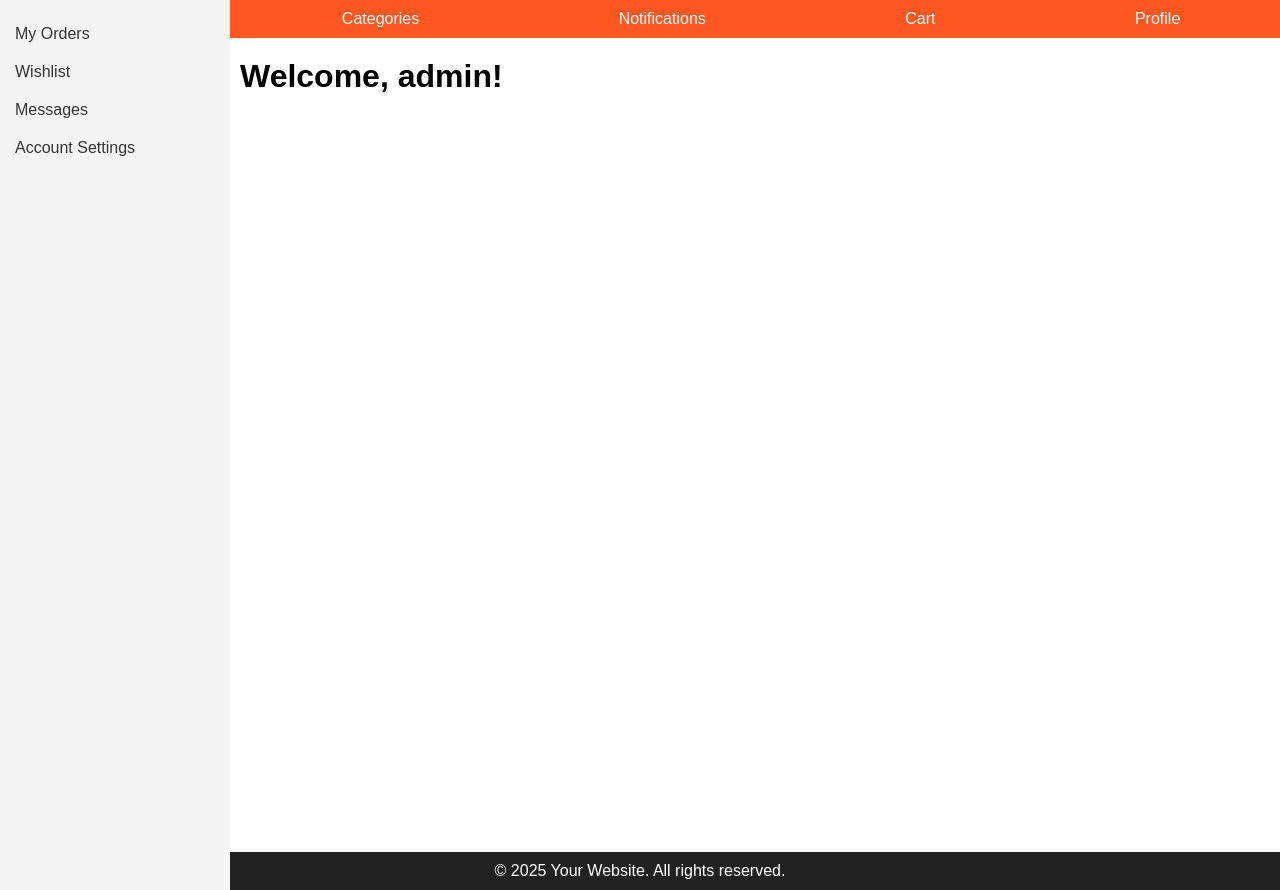
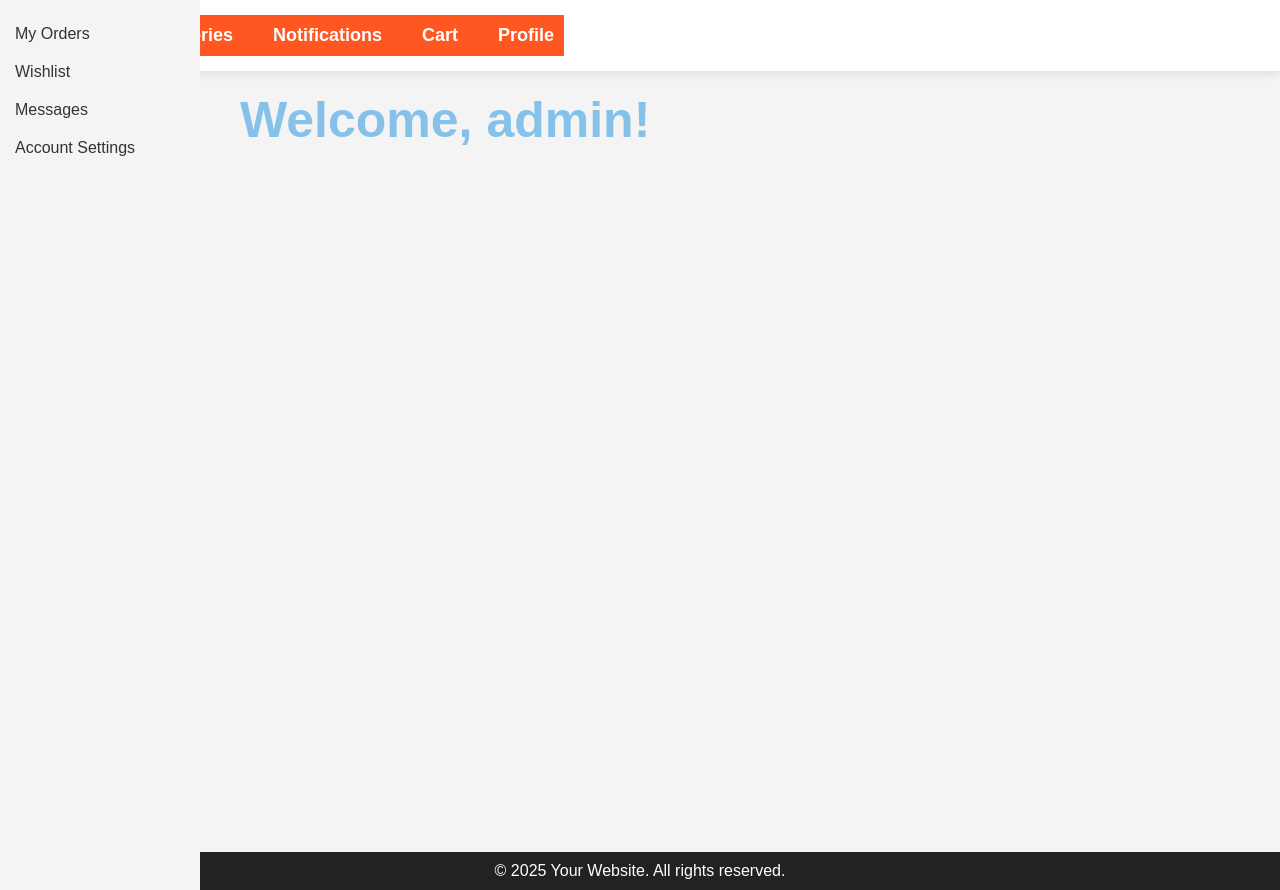
Before and after one commit to chelloraine/Collectibles, a PHP site: page /website/proto2.php in a window 1280 px wide. Run offline with PHP 8.4, Linux system fonts and the light colour scheme; a user stored in the database is signed in; data comes from the database, SQL or seed files in the repository.

Commit message:
Mar 31, 2025, 10:16 PM

```diff
--- a/USERPAGE/proto2.php
+++ b/USERPAGE/proto2.php
@@ -103,6 +103,139 @@ if (isset($_POST['change_password'])) {
     <meta name="viewport" content="width=device-width, initial-scale=1.0">
     <title>My Profile</title>
     <link rel="stylesheet" href="users.css">
+    <style>
+        * {
+            margin: 0;
+            padding: 0;
+            box-sizing: border-box;
+            font-family: Arial, sans-serif;
+        }
+        body {
+            background-color: #f4f4f4;
+        }
+        header {
+            background-color: #fff;
+            padding: 15px 40px;
+            display: flex;
+            align-items: center;
+            box-shadow: 0 2px 10px rgba(0, 0, 0, 0.1);
+        }
+        .logo {
+            width: 50px;
+            height: 50px;
+            margin-right: 10px;
+        }
+        .nav-container {
+            display: flex;
+            align-items: center;
+            gap: 20px;
+            margin-left: 50px;
+            flex-grow: 1;
+        }
+        .search-bar {
+            margin-left: auto;
+        }
+        .search-bar input {
+            padding: 5px 10px;
+            font-size: 16px;
+            border: 1px solid #ccc;
+            border-radius: 5px;
+        }
+        .icons {
+            display: flex;
+            gap: 15px;
+        }
+        .icon {
+            width: 40px;
+            height: 40px;
+            background-color: #ddd;
+            border-radius: 50%;
+            display: flex;
+            align-items: center;
+            justify-content: center;
+        }
+        .icon a {
+            display: block;
+            width: 100%;
+            height: 100%;
+        }
+        h1 {
+            color: #85c1e9;
+            font-size: 50px;
+            font-weight: bold;
+            font-family: 'Passero One', sans-serif;
+        }
+        nav ul {
+            list-style: none;
+            display: flex;
+            gap: 20px;
+        }
+        nav ul li {
+            position: relative;
+        }
+        nav ul li a {
+            text-decoration: none;
+            color: black;
+            font-size: 18px;
+            font-weight: bold;
+            padding: 10px;
+        }
+        .dropdown-menu {
+            display: none;
+            position: absolute;
+            background-color: white;
+            box-shadow: 0px 8px 16px rgba(0,0,0,0.2);
+            list-style: none;
+            padding: 10px 0;
+            width: 220px;
+            border-radius: 5px;
+            z-index: 10;
+        }
+        .dropdown-menu li {
+            padding: 10px 20px;
+        }
+        .dropdown-menu li a {
+            color: black;
+            display: block;
+            width: 100%;
+        }
+        .dropdown:hover .dropdown-menu {
+            display: block;
+        }
+        .featured-container {
+            width: 90%;
+            margin: auto;
+            display: grid;
+            grid-template-columns: repeat(3, 1fr);
+            gap: 20px;
+            padding: 40px 0;
+        }
+        .featured-item {
+            background-color: white;
+            padding: 20px;
+            border-radius: 10px;
+            text-align: center;
+            transition: transform 0.3s, box-shadow 0.3s;
+            cursor: pointer;
+        }
+        .featured-item:hover { /*hover feature para sa cursor*/
+            transform: scale(1.05);
+            box-shadow: 0 10px 20px rgba(0, 0, 0, 0.2);
+        }
+        .featured-item img { /*hover feature para sa images*/
+            width: 100%;
+            border-radius: 10px;
+        }
+        .featured-item h3 {
+            margin-top: 10px;
+            font-size: 18px;
+            color: #333;
+        }
+        .featured-item p {
+            font-size: 14px;
+            color: #777;
+        }
+    </style>
     <script src="https://code.jquery.com/jquery-3.6.0.min.js"></script>
     <script>
         $(document).ready(function() {
```
